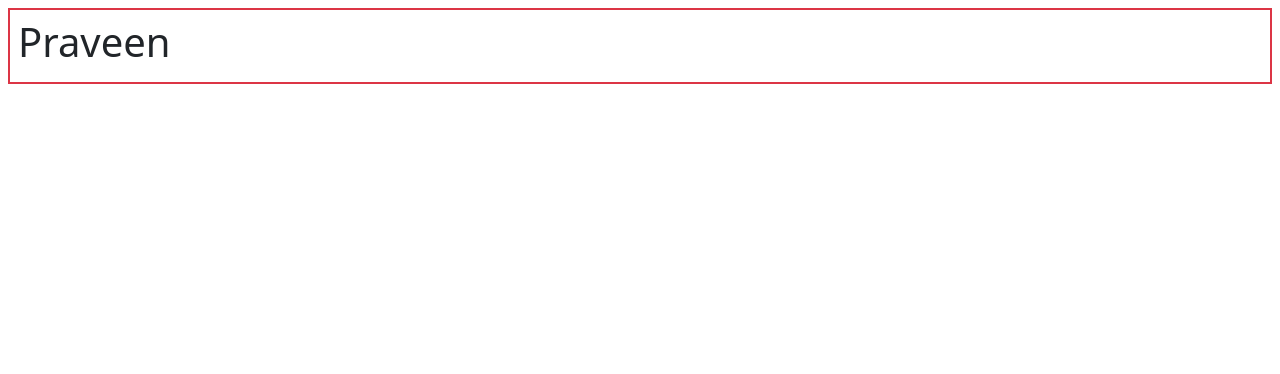
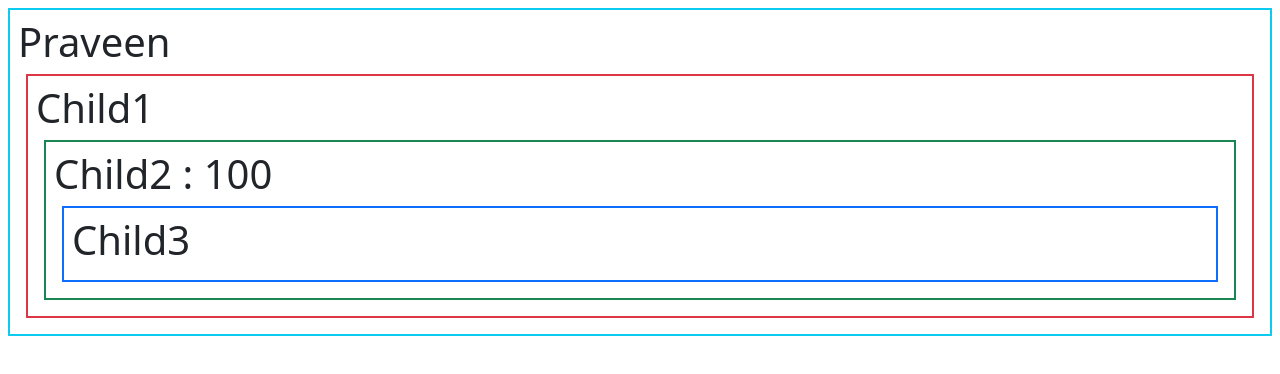
Before and after one commit to edupoly/rb56, a React (Vite) app: page / in a window 1280 px wide. Shown: the top 374 px of the page. Built offline with nearby package versions, Linux system fonts and the light colour scheme.

Commit message:
contextapi

```diff
--- a/src/App.jsx
+++ b/src/App.jsx
@@ -1,8 +1,14 @@
+import Child1 from "./Child1";
+import MyContext from "./MyContext";
 function App() {
+  var x = 100;
   return (
-    <div className="border border-2 p-2 m-2 border-danger">
-      <h1>Praveen</h1>
-    </div>
+    <MyContext.Provider value={x}>
+      <div className="border border-2 p-2 m-2 border-info">
+        <h1>Praveen</h1>
+        <Child1></Child1>
+      </div>
+    </MyContext.Provider>
   );
 }
 
--- /dev/null
+++ b/src/Child1.jsx
@@ -0,0 +1,13 @@
+import React from "react";
+import Child2 from "./Child2";
+
+function Child1() {
+  return (
+    <div className="border border-2 p-2 m-2 border-danger">
+      <h1>Child1</h1>
+      <Child2></Child2>
+    </div>
+  );
+}
+
+export default Child1;
--- /dev/null
+++ b/src/Child2.jsx
@@ -0,0 +1,16 @@
+import React, { useContext } from "react";
+import Child3 from "./Child3";
+import MyContext from "./MyContext";
+
+function Child2() {
+  var a = useContext(MyContext);
+  console.log(a);
+  return (
+    <div className="border border-2 p-2 m-2 border-success">
+      <h1>Child2 : {a}</h1>
+      <Child3></Child3>
+    </div>
+  );
+}
+
+export default Child2;
--- /dev/null
+++ b/src/Child3.jsx
@@ -0,0 +1,11 @@
+import React from "react";
+
+function Child3() {
+  return (
+    <div className="border border-2 p-2 m-2 border-primary">
+      <h1>Child3</h1>
+    </div>
+  );
+}
+
+export default Child3;
--- /dev/null
+++ b/src/MyContext.js
@@ -0,0 +1,5 @@
+import { createContext } from "react";
+
+var MyContext = new createContext("edocontext");
+
+export default MyContext;
```
